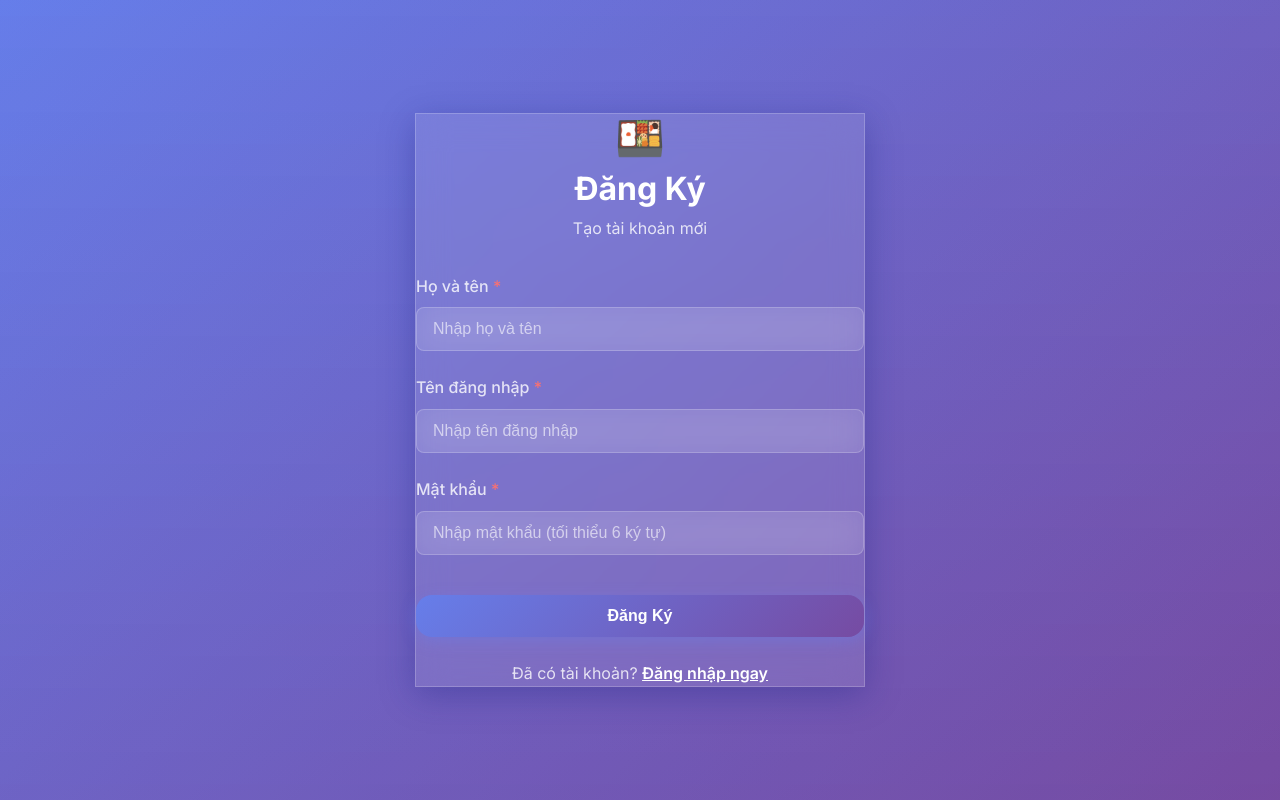
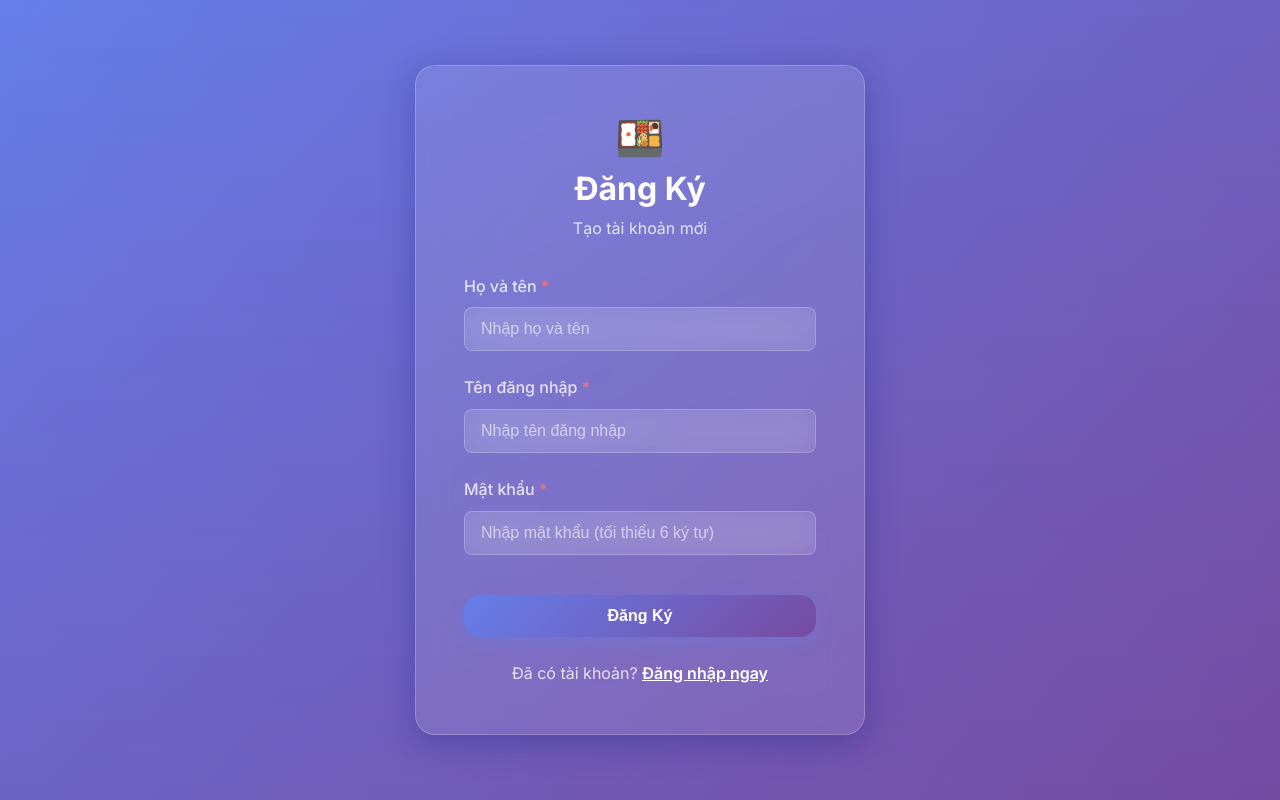
Before and after one commit to dat-j/dat_com_cong_ty, a React (Vite) app in the folder frontend/: page /register in a window 1280 px wide. Built offline with nearby package versions, Linux system fonts and the light colour scheme.

Commit message:
feat: add padding and border-radius to GlassCard on Login and Register pages

```diff
--- a/frontend/src/pages/Login.jsx
+++ b/frontend/src/pages/Login.jsx
@@ -34,7 +34,7 @@ const Login = () => {
 
   return (
     <div className="flex items-center justify-center" style={{ minHeight: '100vh', padding: '2rem' }}>
-      <GlassCard className="fade-in" style={{ maxWidth: '450px', width: '100%' }} hover={false}>
+      <GlassCard className="fade-in" style={{ maxWidth: '450px', width: '100%', padding: '3rem', borderRadius: '20px' }} hover={false}>
         <div className="text-center mb-xl">
           <h1 style={{ fontSize: '2.5rem', marginBottom: '0.5rem' }}>🍱</h1>
           <h2 style={{ marginBottom: '0.5rem' }}>Đăng Nhập</h2>
--- a/frontend/src/pages/Register.jsx
+++ b/frontend/src/pages/Register.jsx
@@ -37,7 +37,7 @@ const Register = () => {
 
   return (
     <div className="flex items-center justify-center" style={{ minHeight: '100vh', padding: '2rem' }}>
-      <GlassCard className="fade-in" style={{ maxWidth: '450px', width: '100%' }} hover={false}>
+      <GlassCard className="fade-in" style={{ maxWidth: '450px', width: '100%', padding: '3rem', borderRadius: '20px' }} hover={false}>
         <div className="text-center mb-xl">
           <h1 style={{ fontSize: '2.5rem', marginBottom: '0.5rem' }}>🍱</h1>
           <h2 style={{ marginBottom: '0.5rem' }}>Đăng Ký</h2>
```
